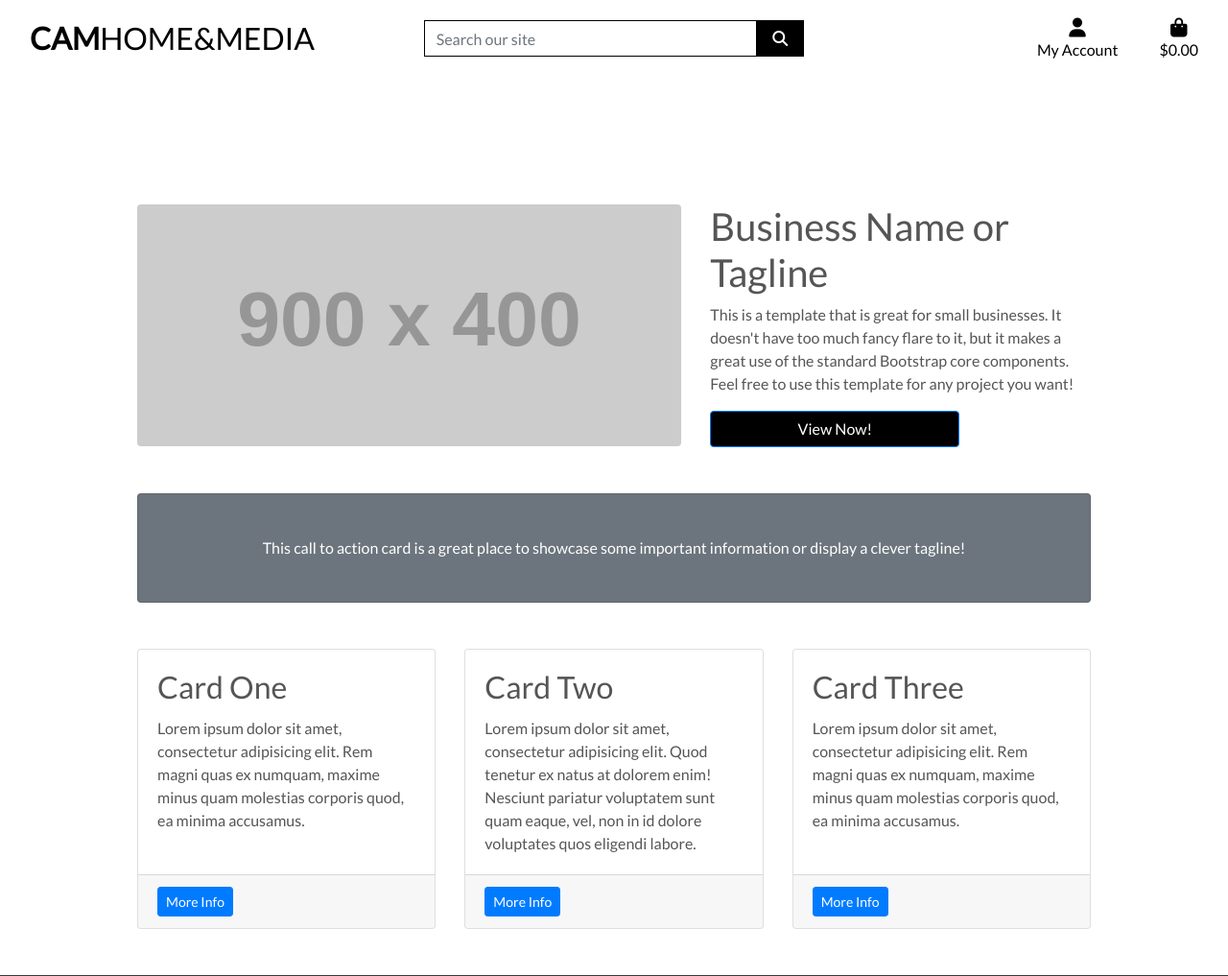
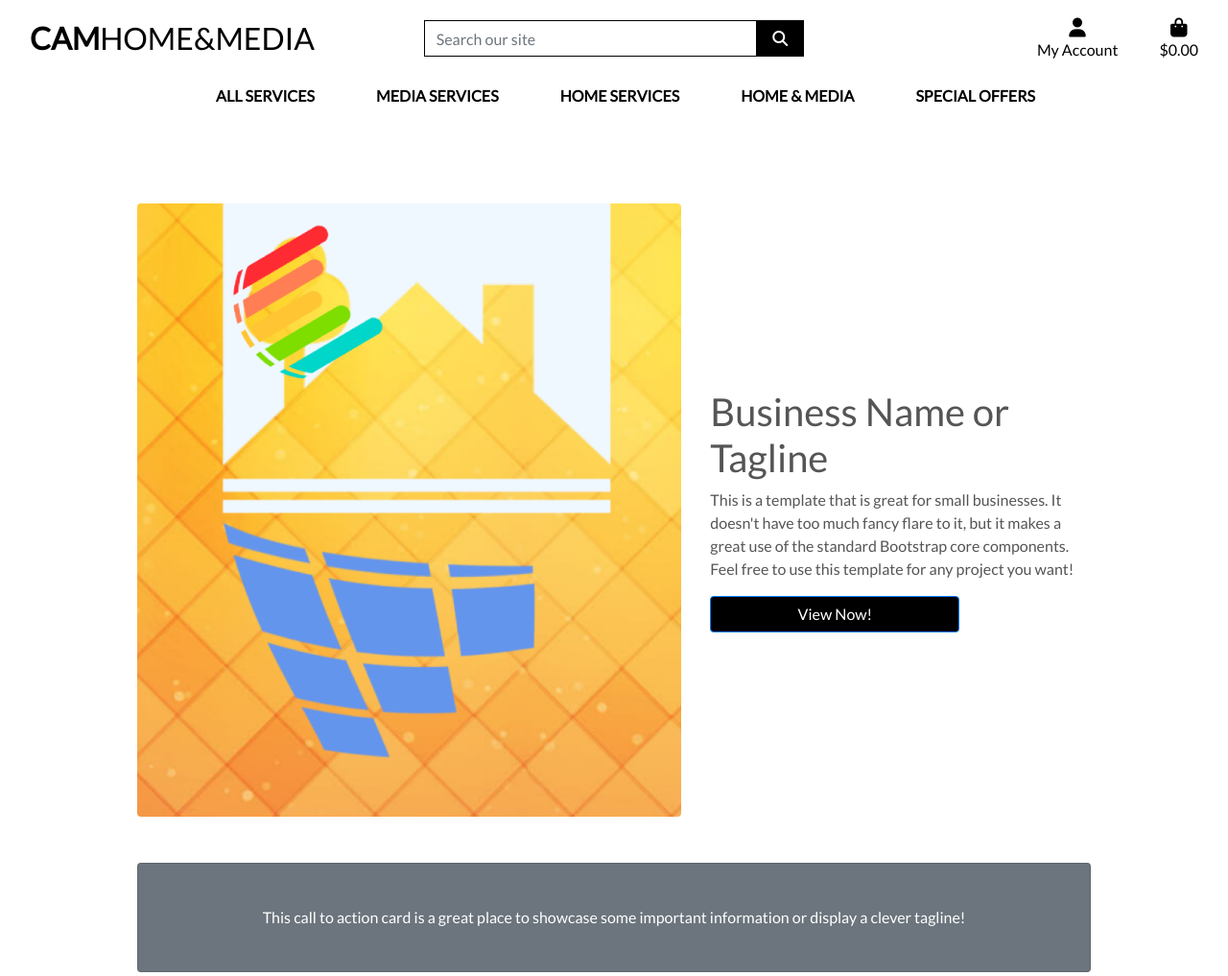
Before and after one commit to Code-Institute-Submissions/MCAMACHO-FULLSTACK-DJANGO-CIM4, a Django app: template home/templates/home/index.html in a window 1280 px wide. Shown: the top 1017 px of the page at 96% size. Run offline with Django 3.2, Linux system fonts and the light colour scheme; the template is opened without the code that fills it, so the values that code supplies are empty; grey boxes labelled with a size stand in for pictures from a placeholder-image service; some libraries are stand-ins or nearby versions.

Commit message:
configured main navbar  for desktop and mobile displays

```diff
--- a/ecomm/settings.py
+++ b/ecomm/settings.py
@@ -42,8 +42,6 @@ INSTALLED_APPS = [
     'allauth',
     'allauth.account',
     'allauth.socialaccount',
-    'allauth.socialaccount.providers.facebook',
-    'allauth.socialaccount.providers.instagram',
     'home',
 ]
 
--- a/home/templates/home/index.html
+++ b/home/templates/home/index.html
@@ -16,7 +16,7 @@
     <!-- Heading Row -->
     <div class="row align-items-center my-5">
       <div class="col-lg-7">
-        <img class="img-fluid rounded mb-4 mb-lg-0" src="http://placehold.it/900x400" alt="homepage image - company logo">
+        <img class="img-fluid rounded mb-4 mb-lg-0" src="https://raw.githubusercontent.com/MACmidiDEV/MCAMACHO-FULLSTACK-DJANGO-CIM4/master/media/homepage.png" alt="homepage image - company logo">
       </div>
       <!-- /.col-lg-8 -->
       <div class="col-lg-5">
--- a/static/css/base.css
+++ b/static/css/base.css
@@ -3,8 +3,8 @@ html {
 }
 
 body {
-    /* background: url('/media/homepage.png') no-repeat center center fixed; */
-    /* background-size: cover; */
+    background: url('') no-repeat center center fixed;
+    background-size: cover;
     height: calc(100vh - 164px);
     color: #555;
     font-family: 'Lato';
--- a/templates/base.html
+++ b/templates/base.html
@@ -95,6 +95,15 @@
                 </ul>
             </div>
         </div>
+            <div class="row bg-white">
+                <nav class="navbar navbar-expand-lg navbar-light w-100">
+                    <button class="navbar-toggler" type="button" data-toggle="collapse" data-target="#main-nav" aria-controls="main-nav" aria-expanded="false" aria-label="Toggle navigation">
+                        <span class="navbar-toggler-icon"></span>
+                    </button>
+                    {% include 'includes/mobile-top-header.html' %}
+                    {% include 'includes/main-nav.html' %}
+                </nav>
+            </div>
     </header>
 
     {% if messages %}
--- /dev/null
+++ b/templates/includes/main-nav.html
@@ -0,0 +1,63 @@
+<div class="collapse navbar-collapse" id="main-nav">
+    <ul class="navbar-nav w-auto mx-auto">
+        <li class="nav-item dropdown">
+            <a class="logo-font font-weight-bold nav-link text-black mr-5" href="#" id="all-services-link" data-toggle="dropdown" aria-haspopup="true" aria-expanded="false">
+                All Services
+            </a>
+            <div class="dropdown-menu border-0" aria-labelledby="all-services-link">
+                <a href="" class="dropdown-item">By Price</a>
+                <a href="" class="dropdown-item ">By Rating</a>
+                <a href="" class="dropdown-item ">By Category</a>
+                <a href="" class="dropdown-item">All Service</a>
+            </div>
+        </li>
+
+        <li class="nav-item dropdown">
+            <a class="logo-font font-weight-bold nav-link text-black mr-5" href="#" id="media-link" data-toggle="dropdown" aria-haspopup="true" aria-expanded="false">
+                Media Services
+            </a>
+            <div class="dropdown-menu border-0" aria-labelledby="media-link">
+                <a href="" class="dropdown-item">Home Automation</a>
+                <a href="" class="dropdown-item">Smart Home</a>
+                <a href="" class="dropdown-item">Computer Repair</a>
+                <a href="" class="dropdown-item">All Media Services</a>
+            </div>
+        </li>
+
+        <li class="nav-item dropdown">
+            <a class="logo-font font-weight-bold nav-link text-black mr-5" href="#" id="home-link" data-toggle="dropdown" aria-haspopup="true" aria-expanded="false">
+                Home Services
+            </a>
+            <div class="dropdown-menu border-0" aria-labelledby="home-link">
+                <a href="" class="dropdown-item">Remodling</a>
+                <a href="" class="dropdown-item">Interior</a>
+                <a href="" class="dropdown-item">Exterior</a>
+                <a href="" class="dropdown-item">All Home Services</a>
+            </div>
+        </li>
+
+        <li class="nav-item dropdown">
+            <a class="logo-font font-weight-bold nav-link text-black mr-5" href="#" id="home-media-link" data-toggle="dropdown" aria-haspopup="true" aria-expanded="false">
+                Home &amp; Media
+            </a>
+            <div class="dropdown-menu border-0" aria-labelledby="home-media-link">
+                <a href="" class="dropdown-item">Tech-Support</a>
+                <a href="" class="dropdown-item">Home Office</a>
+                <a href="" class="dropdown-item">Home Media Center</a>
+                <a href="" class="dropdown-item">All Home &amp; Media Services </a>
+            </div>
+        </li>
+
+        <li class="nav-item dropdown">
+            <a class="logo-font font-weight-bold nav-link text-black" href="#" id="specials-link" data-toggle="dropdown" aria-haspopup="true" aria-expanded="false">
+                Special Offers
+            </a>
+            <div class="dropdown-menu border-0" aria-labelledby="specials-link">
+                <a href="" class="dropdown-item">New Arrivals</a>
+                <a href="" class="dropdown-item">Deals</a>
+                <a href="" class="dropdown-item">Clearance</a>
+                <a href="" class="dropdown-item">All Specials</a>
+            </div>
+        </li>
+    </ul>
+</div>
--- /dev/null
+++ b/templates/includes/mobile-top-header.html
@@ -0,0 +1,56 @@
+<li class="list-inline-item">
+    <a class="text-black nav-link d-block d-lg-none" href="#" id="mobile-search" data-toggle="dropdown" aria-haspopup="true" aria-expanded="false">
+        <div class="text-center">
+            <div><i class="fas fa-search fa-lg"></i></div>
+            <p class="my-0">Search</p>
+        </div>
+    </a>
+    <div class="dropdown-menu border-0 w-100 p-3 rounded-0 my-0" aria-labelledby="mobile-search">
+        <form class="form" method="GET" action="">
+            <div class="input-group w-100">
+                <input class="form-control border border-black rounded-0" type="text" name="q" placeholder="Search our site">
+                <div class="input-group-append">
+                    <button class="form-control form-control btn btn-black border border-black rounded-0" type="submit">
+                        <span class="icon">
+                            <i class="fas fa-search"></i>
+                        </span>
+                    </button>
+                </div>
+            </div>
+        </form>
+    </div>
+</li>
+<li class="list-inline-item dropdown">
+    <a class="text-black nav-link d-block d-lg-none" href="#" id="user-options" data-toggle="dropdown" aria-haspopup="true" aria-expanded="false">
+        <div class="text-center">
+            <div><i class="fas fa-user fa-lg"></i></div>
+            <p class="my-0">My Account</p>
+        </div>
+    </a>
+    <div class="dropdown-menu border-0" aria-labelledby="user-options">
+        {% if request.user.is_authenticated %}
+            {% if request.user.is_superuser %}
+                <a href="{% url 'account_logout' %}" class="dropdown-item">Product Management</a>
+            {% endif %}
+            <a href="/" class="dropdown-item">My Profile</a>
+            <a href="{% url 'account_logout' %}" class="dropdown-item">Logout</a>
+        {% else %}
+            <a href="{% url 'account_signup' %}" class="dropdown-item">Register</a>
+            <a href="{% url 'account_login' %}" class="dropdown-item">Login</a>
+        {% endif %}
+    </div>
+</li>
+<li class="list-inline-item">
+    <a class="{% if grand_total %}text-primary font-weight-bold{% else %}text-black{% endif %} nav-link d-block d-lg-none" href="">
+        <div class="text-center">
+            <div><i class="fas fa-shopping-bag fa-lg"></i></div>
+            <p class="my-0">
+                {% if grand_total %}
+                    ${{ grand_total|floatformat:2 }}
+                {% else %}
+                    $0.00
+                {% endif %}
+            </p>
+        </div>
+    </a>
+</li>
```
